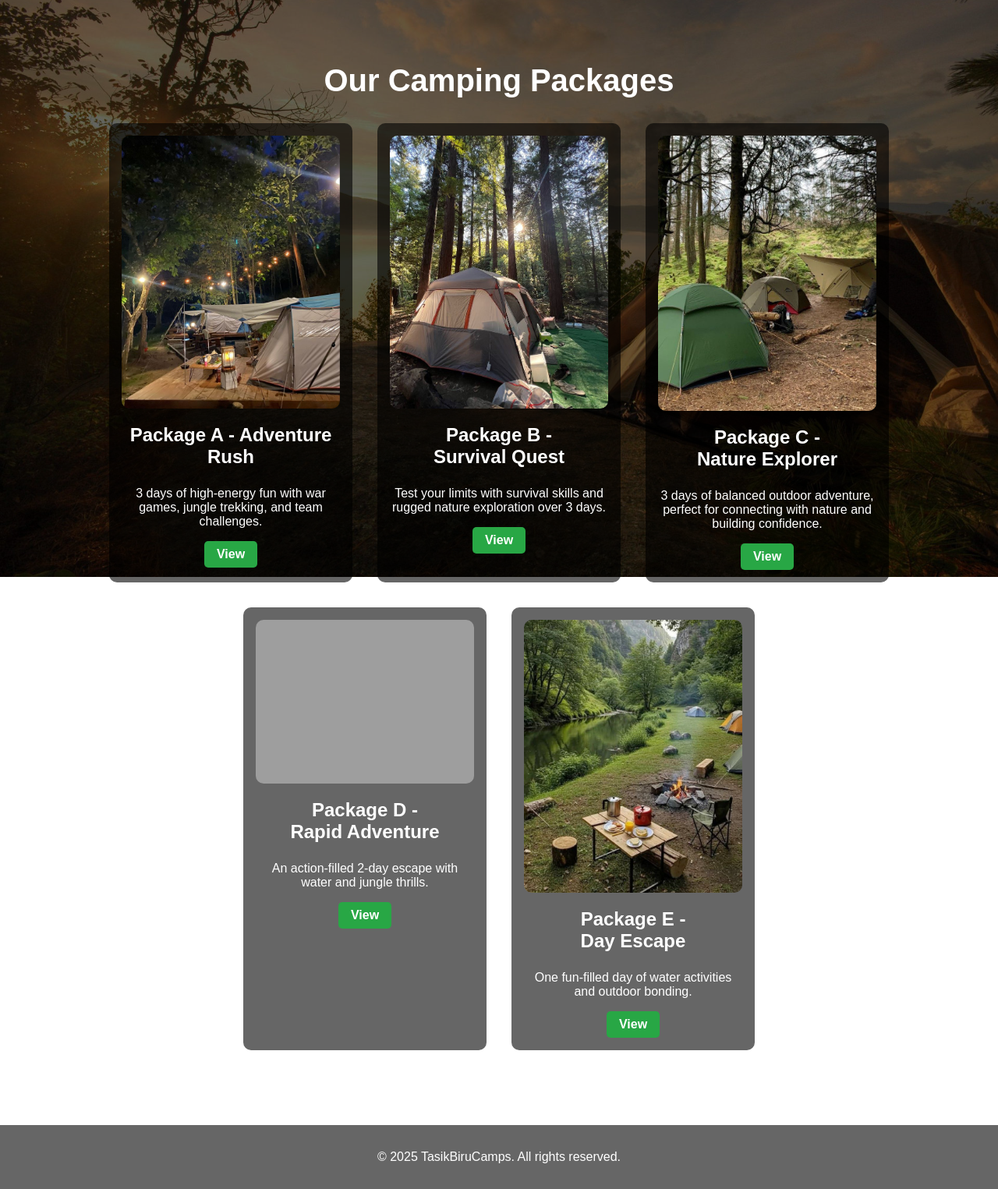
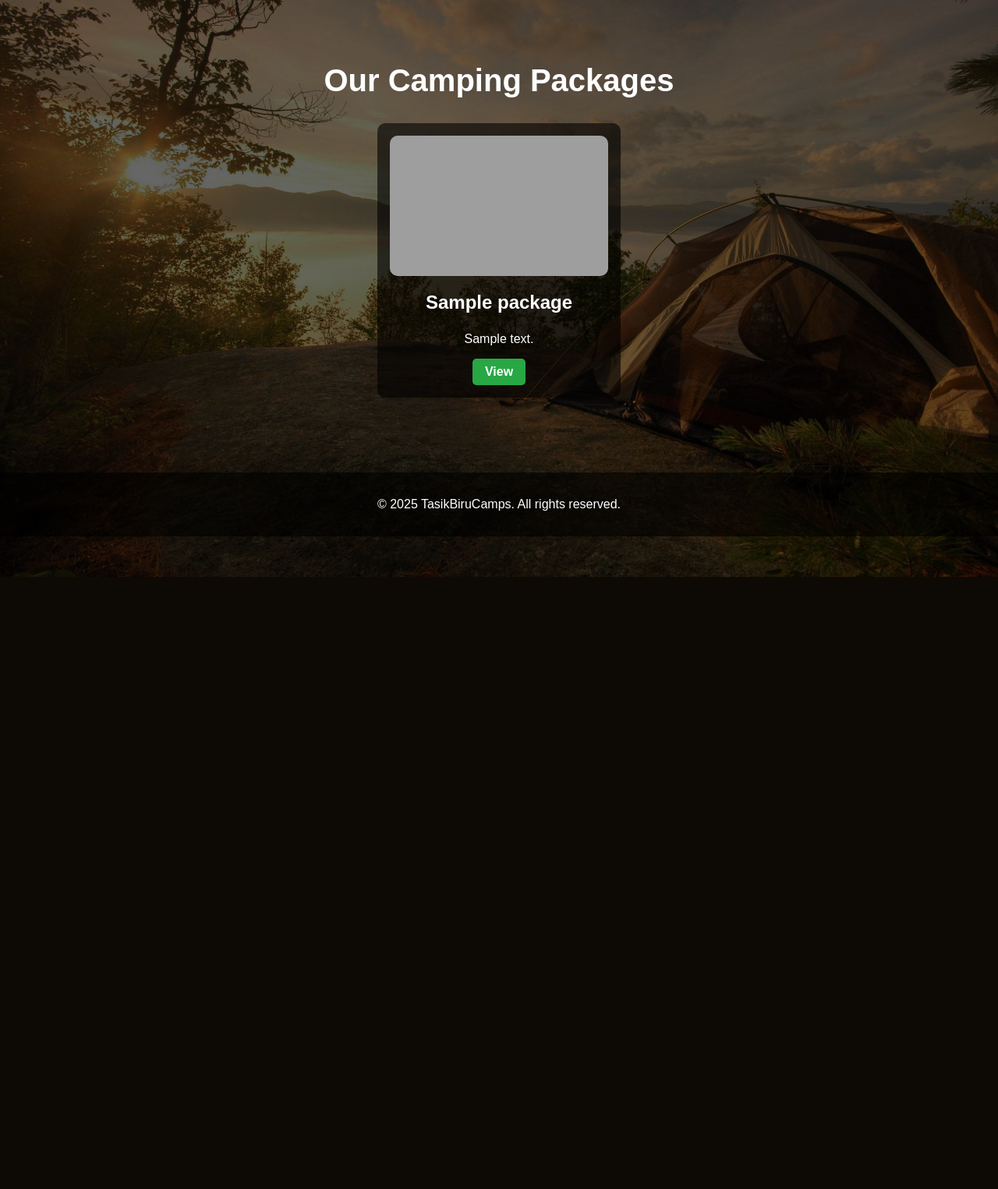
Before and after one commit to RidhwanHazian/camp, a PHP site: page /campsites.php in a window 1280 px wide. Shown: the part 60-1585 px from the top of the page at 78% size. After the commit the page ends 800 px from the top, so only its background shows below. Run offline with PHP 8.4, Linux system fonts and the light colour scheme; tables that the repository leaves empty or names only in its code hold one stand-in row (values such as "Sample post"); grey boxes are pictures that could not be loaded.

Commit message:
changes homepage package view (campsite.php) to be dynamically updated using databases

```diff
--- a/campsites.php
+++ b/campsites.php
@@ -1,3 +1,11 @@
+<?php
+include 'db_connection.php';
+
+// Fetch packages
+$sql = "SELECT * FROM packages ORDER BY package_id ASC";
+$result = mysqli_query($conn, $sql);
+?>
+
 <!DOCTYPE html>
 <html lang="en">
 <head>
@@ -101,6 +109,8 @@
     .campsite-card img {
       width: 100%;
       border-radius: 10px;
+      height: 180px;
+      object-fit: cover;
     }
 
     .campsite-card h3 {
@@ -145,47 +155,19 @@
   <section class="campsites-section">
     <h1>Our Camping Packages</h1>
     <div class="campsite-list">
-
-      <!-- Package A -->
+      <?php while ($row = mysqli_fetch_assoc($result)): ?>
+        <?php
+          $image = (!empty($row['photo']) && file_exists('Assets/' . $row['photo']))
+            ? 'Assets/' . $row['photo']
+            : 'default.jpg';
+        ?>
         <div class="campsite-card">
-        <img src="package A.png" alt="Package A">
-        <h3>Package A - Adventure Rush</h3>
-        <p>3 days of high-energy fun with war games, jungle trekking, and team challenges.</p>
-        <a href="package_detail.php?package=A" class="btn">View</a>
+          <img src="<?= htmlspecialchars($image) ?>" alt="<?= htmlspecialchars($row['package_name']) ?>">
+          <h3><?= htmlspecialchars($row['package_name']) ?></h3>
+          <p><?= htmlspecialchars($row['description']) ?></p>
+          <a href="package_detail.php?package=<?= urlencode($row['package_name']) ?>" class="btn">View</a>
         </div>
-
-      <!-- Package B -->
-      <div class="campsite-card">
-        <img src="package B.png" alt="Package B">
-        <h3>Package B - <br>Survival Quest</h3>
-        <p>Test your limits with survival skills and rugged nature exploration over 3 days.</p>
-        <a href="package_detail.php?package=B" class="btn">View</a>
-      </div>
-
-      <!-- Package C -->
-      <div class="campsite-card">
-        <img src="package C.png" alt="Package C">
-        <h3>Package C - <br>Nature Explorer</h3>
-        <p>3 days of balanced outdoor adventure, perfect for connecting with nature and building confidence.</p>
-        <a href="package_detail.php?package=C" class="btn">View</a>
-      </div>
-
-      <!-- Package D -->
-      <div class="campsite-card">
-        <img src="package D.png" alt="Package D">
-        <h3>Package D - <br>Rapid Adventure</h3>
-        <p>An action-filled 2-day escape with water and jungle thrills.</p>
-        <a href="package_detail.php?package=D" class="btn">View</a>
-      </div>
-
-      <!-- Package E -->
-      <div class="campsite-card">
-        <img src="package E.png" alt="Package E">
-        <h3>Package E - <br>Day Escape</h3>
-        <p>One fun-filled day of water activities and outdoor bonding.</p>
-        <a href="package_detail.php?package=E" class="btn">View</a>
-      </div>
-
+      <?php endwhile; ?>
     </div>
   </section>
 
```
Lines whose indentation alone changed are shown as unchanged.
